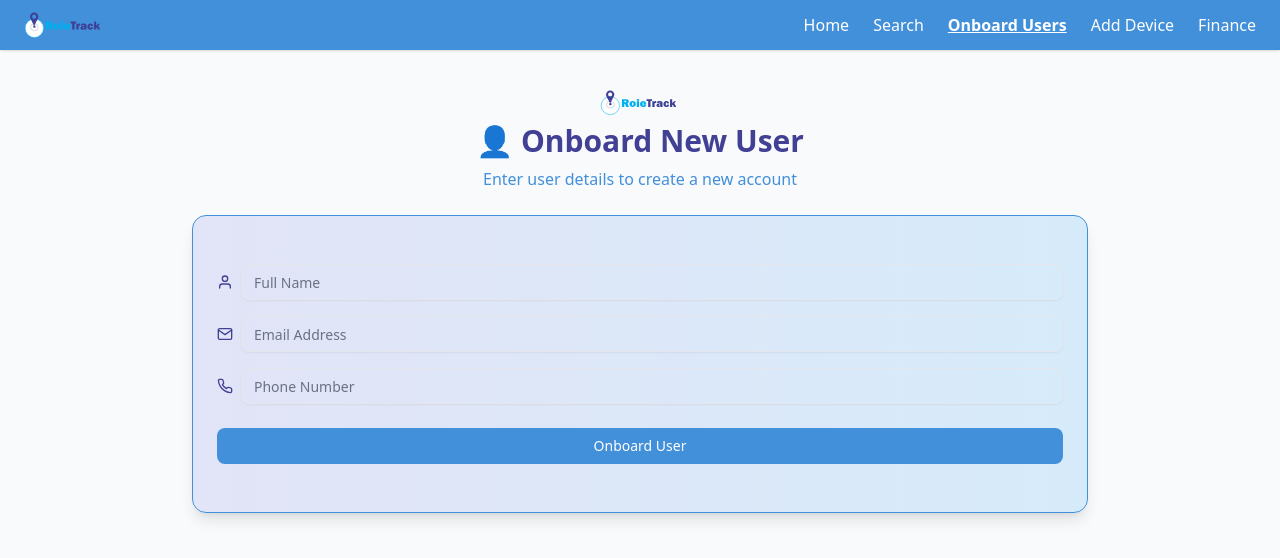
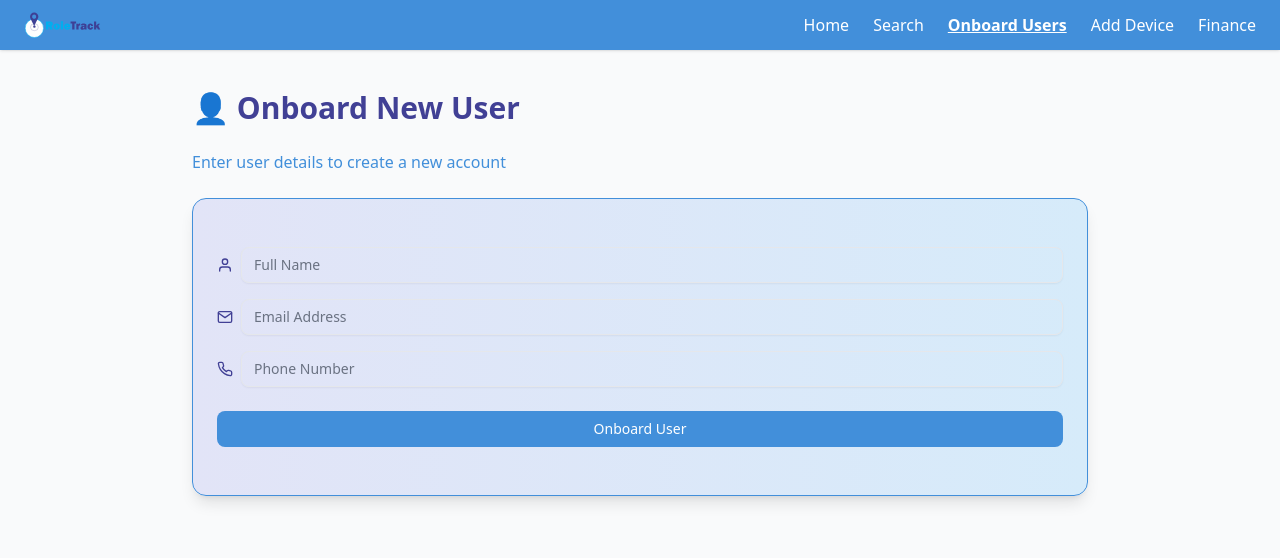
Before and after one commit to oluwatobi-roie/roieAdmin2, a Next.js app in the folder frontend/device-manager-dashboard/: page /onboard_user in a window 1280 px wide. Shown: the top 558 px of the page. Built offline with nearby package versions, Linux system fonts and the light colour scheme.

Commit message:
Cleaned front end pages

```diff
--- a/frontend/device-manager-dashboard/src/app/add-device/page.tsx
+++ b/frontend/device-manager-dashboard/src/app/add-device/page.tsx
@@ -75,11 +75,13 @@ export default function AddDevicePage() {
   return (
     <main className="min-h-screen bg-gray-50 px-4 py-8 sm:px-6 md:px-12">
       <div className="max-w-xl mx-auto space-y-6">
-        {/* Header */}
-        <header className="text-center space-y-2">
-          <h1 className="text-2xl sm:text-3xl font-bold text-[#414095]">➕ Add Device</h1>
-          <p className="text-[#428fda] text-sm sm:text-base">Switch between bulk and single device mode</p>
-        </header>
+        <h1 className="text-2xl sm:text-3xl font-bold text-[#414095]">
+            ➕ Add Device
+        </h1>
+        <p className="text-[#428fda] text-sm sm:text-base">
+            Switch between bulk and single device mode
+        </p>
+
 
         {/* Feedback message */}
         {feedback && (
--- a/frontend/device-manager-dashboard/src/app/onboard_user/page.tsx
+++ b/frontend/device-manager-dashboard/src/app/onboard_user/page.tsx
@@ -54,22 +54,12 @@ export default function OnboardUserPage() {
   return (
     <main className="min-h-screen bg-gray-50 px-4 py-10 sm:px-8">
       <div className="max-w-4xl mx-auto space-y-6">
-        {/* Header */}
-        <header className="text-center flex flex-col items-center space-y-2">
-          <Image
-            src="/logo.svg"
-            alt="Roie Trackers Logo"
-            width={80}
-            height={80}
-            className="mb-2"
-          />
           <h1 className="text-2xl sm:text-3xl font-bold text-[#414095]">
             👤 Onboard New User
           </h1>
           <p className="text-[#428fda] text-sm sm:text-base">
             Enter user details to create a new account
           </p>
-        </header>
 
         {/* Feedback */}
         {feedback && (
--- a/frontend/device-manager-dashboard/src/app/search/page.tsx
+++ b/frontend/device-manager-dashboard/src/app/search/page.tsx
@@ -127,19 +127,12 @@ export default function SearchPage() {
   return (
     <main className="min-h-screen bg-gray-50 px-4 py-8 sm:px-6 md:px-12">
       <div className="max-w-5xl mx-auto space-y-8">
-        {/* Header */}
-    <header className="text-center space-y-2 flex flex-col items-center">
-      <Image
-        src="/logo.svg"
-        alt="Roie Trackers Logo"
-        width={200}
-        height={80}
-        className="mb-1"
-      />
-    </header>
-      <p className="text-[#428fda] text-sm sm:text-base">
-        Search devices or users by name, IMEI, or email
-      </p>
+          <h1 className="text-2xl sm:text-3xl font-bold text-[#414095]">
+            👤Search Records
+          </h1>
+          <p className="text-[#428fda] text-sm sm:text-base">
+            Search devices or users by name, IMEI, or email
+          </p>
 
         {/* Search Input */}
         <div className="flex gap-3 justify-center flex-wrap">
```
